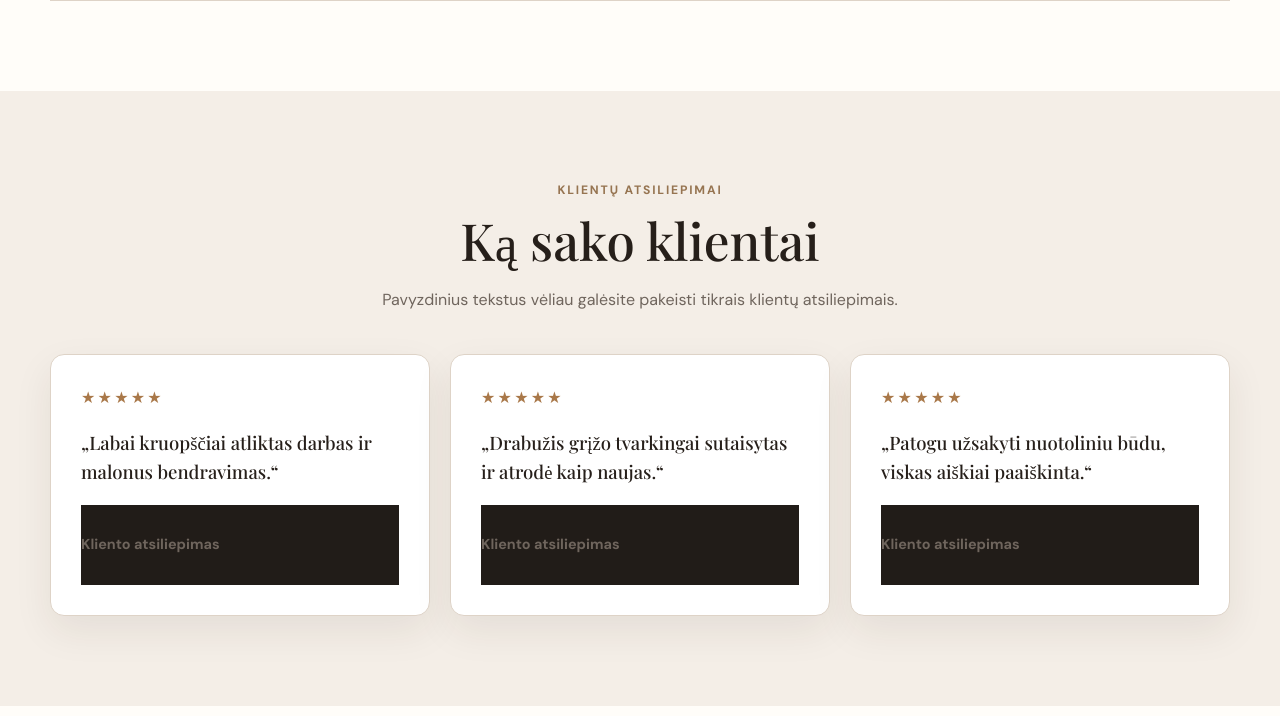
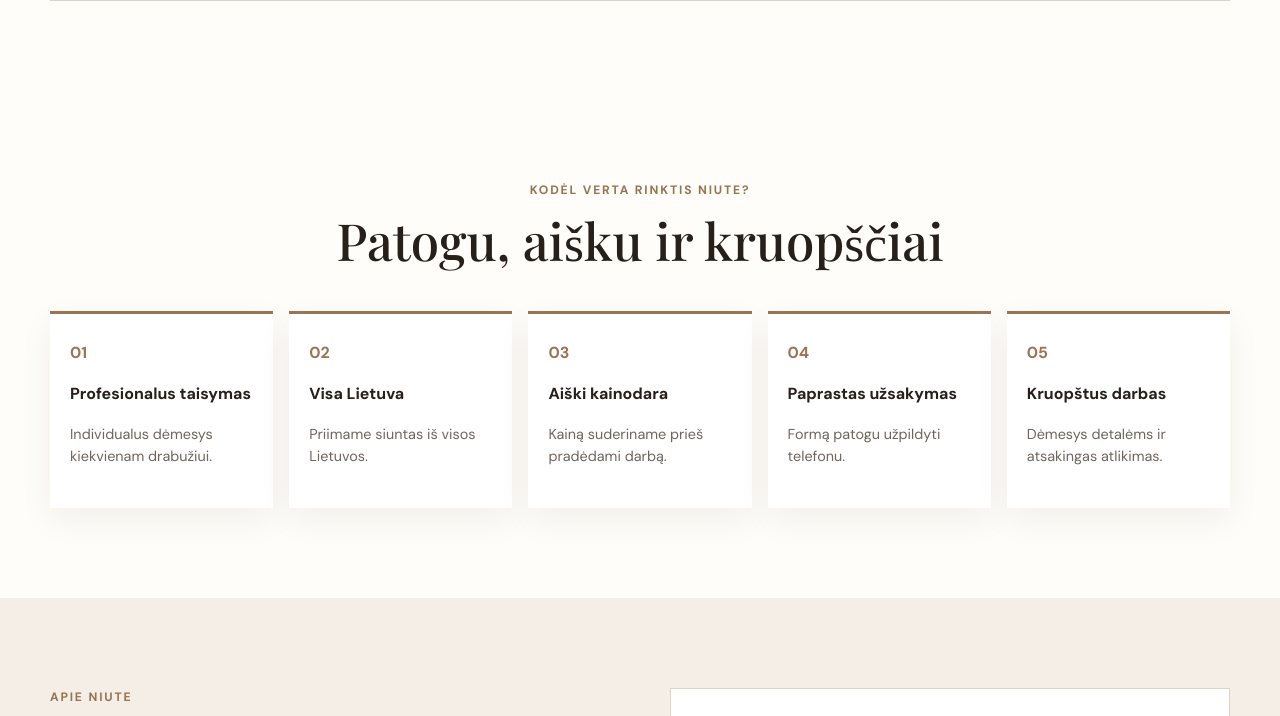
Before and after one commit to niute-siuvimotudija/niute-svetaine, a plain HTML site: page index.html in a window 1280 px wide. Shown: the part 3680-4396 px from the top of the page. Drawn offline with nearby package versions, Linux system fonts and the light colour scheme; a web font is replaced by a local one.

Commit message:
Add files via upload

```diff
--- a/index.html
+++ b/index.html
@@ -9,7 +9,7 @@
   <link rel="preconnect" href="https://fonts.googleapis.com">
   <link rel="preconnect" href="https://fonts.gstatic.com" crossorigin>
   <link href="https://fonts.googleapis.com/css2?family=DM+Sans:wght@400;500;600;700&family=Playfair+Display:ital,wght@0,500;0,600;0,700;1,500&display=swap" rel="stylesheet">
-  <link rel="stylesheet" href="style.css?v=5.0">
+  <link rel="stylesheet" href="style.css?v=5.0.1">
 
   <meta property="og:title" content="NIUTE – kruopštus drabužių taisymas">
   <meta property="og:description" content="Kruopštus drabužių taisymas visoje Lietuvoje. Patogus užsakymas internetu.">
@@ -35,7 +35,6 @@
       <a href="#paslaugos">Paslaugos</a>
       <a href="#kainos">Kainos</a>
       <a href="#kaip-veikia">Kaip tai veikia</a>
-      <a href="#atsiliepimai">Atsiliepimai</a>
       <a href="#kontaktai">Kontaktai</a>
     </nav>
   </div>
@@ -210,20 +209,6 @@
 </section>
 
 
-<section id="atsiliepimai" class="section soft testimonials-section">
-  <div class="container">
-    <div class="section-heading center reveal">
-      <p class="eyebrow">Klientų atsiliepimai</p>
-      <h2>Ką sako klientai</h2>
-      <p class="section-note">Pavyzdinius tekstus vėliau galėsite pakeisti tikrais klientų atsiliepimais.</p>
-    </div>
-    <div class="testimonial-grid">
-      <blockquote class="testimonial-card reveal"><div class="stars">★★★★★</div><p>„Labai kruopščiai atliktas darbas ir malonus bendravimas.“</p><footer>Kliento atsiliepimas</footer></blockquote>
-      <blockquote class="testimonial-card reveal"><div class="stars">★★★★★</div><p>„Drabužis grįžo tvarkingai sutaisytas ir atrodė kaip naujas.“</p><footer>Kliento atsiliepimas</footer></blockquote>
-      <blockquote class="testimonial-card reveal"><div class="stars">★★★★★</div><p>„Patogu užsakyti nuotoliniu būdu, viskas aiškiai paaiškinta.“</p><footer>Kliento atsiliepimas</footer></blockquote>
-    </div>
-  </div>
-</section>
 
 <section id="kodel-niute" class="section why-section">
   <div class="container">
@@ -297,9 +282,8 @@
     <div>
       <p class="eyebrow light">Kontaktai</p>
       <h2>Turite klausimą?</h2>
-      <p>Skambinkite arba parašykite žinutę.</p>
+      <p>Susisiekite telefonu arba el. paštu.</p>
     </div>
-    <a class="phone-link" href="tel:+37060823342">+370 608 23342</a>
   </div>
 </section>
 <section class="final-contact section-tight"><div class="container final-contact-inner"><a href="tel:+37060823342">+370 608 23342</a><a href="mailto:info@niute.lt">info@niute.lt</a><a href="https://niute.lt">niute.lt</a></div></section>
@@ -313,6 +297,6 @@
   </div>
 </footer>
 
-<script src="script.js?v=5.0"></script>
+<script src="script.js?v=5.0.1"></script>
 </body>
 </html>
--- a/style.css
+++ b/style.css
@@ -323,9 +323,6 @@ footer{padding:28px 0;background:#211c18;color:#e9ded4}.footer-wrap{display:flex
 .hero-title{max-width:680px!important;font-size:clamp(2.35rem,5vw,4.5rem)!important;line-height:1.08!important}
 .hero-subtitle{max-width:590px;margin:0 0 28px;color:rgba(255,255,255,.88);font-size:1.02rem;line-height:1.7}
 .site-header nav:not(.open){display:none!important}
-.testimonial-grid{display:grid;grid-template-columns:repeat(3,1fr);gap:20px}
-.testimonial-card{margin:0;padding:30px;border:1px solid var(--line);border-radius:14px;background:#fff;box-shadow:0 15px 38px rgba(52,37,27,.08)}
-.stars{color:#a97849;letter-spacing:.14em}.testimonial-card p{font-family:"Playfair Display",serif;font-size:1.16rem;line-height:1.55}.testimonial-card footer{color:var(--muted);font-weight:700;font-size:.9rem}
 .section-note{max-width:620px;margin-inline:auto;color:var(--muted)}
 .why-grid{display:grid;grid-template-columns:repeat(5,1fr);gap:16px}
 .why-card{padding:26px 20px;border-top:3px solid #9b7452;background:#fff;box-shadow:0 12px 32px rgba(52,37,27,.06)}
@@ -333,7 +330,8 @@ footer{padding:28px 0;background:#211c18;color:#e9ded4}.footer-wrap{display:flex
 .privacy-note{margin:12px 0 16px;padding:12px 14px;border-radius:8px;background:#f4eee7;color:#67594e;font-size:.86rem}
 .final-contact{background:#30251e;color:#fff}.final-contact-inner{display:flex;justify-content:center;gap:30px;flex-wrap:wrap}.final-contact a{color:#fff;text-decoration:none;font-weight:600}
 @media(max-width:1000px){.why-grid{grid-template-columns:repeat(2,1fr)}}
-@media(max-width:850px){.testimonial-grid{grid-template-columns:1fr}}
+@media(max-width:850px){
+}
 @media(max-width:650px){
  .hero{min-height:760px!important;background-position:70% center!important}
  .hero-content{padding-top:112px!important;max-width:92%!important}
```
Also changed, not shown: README.txt.
